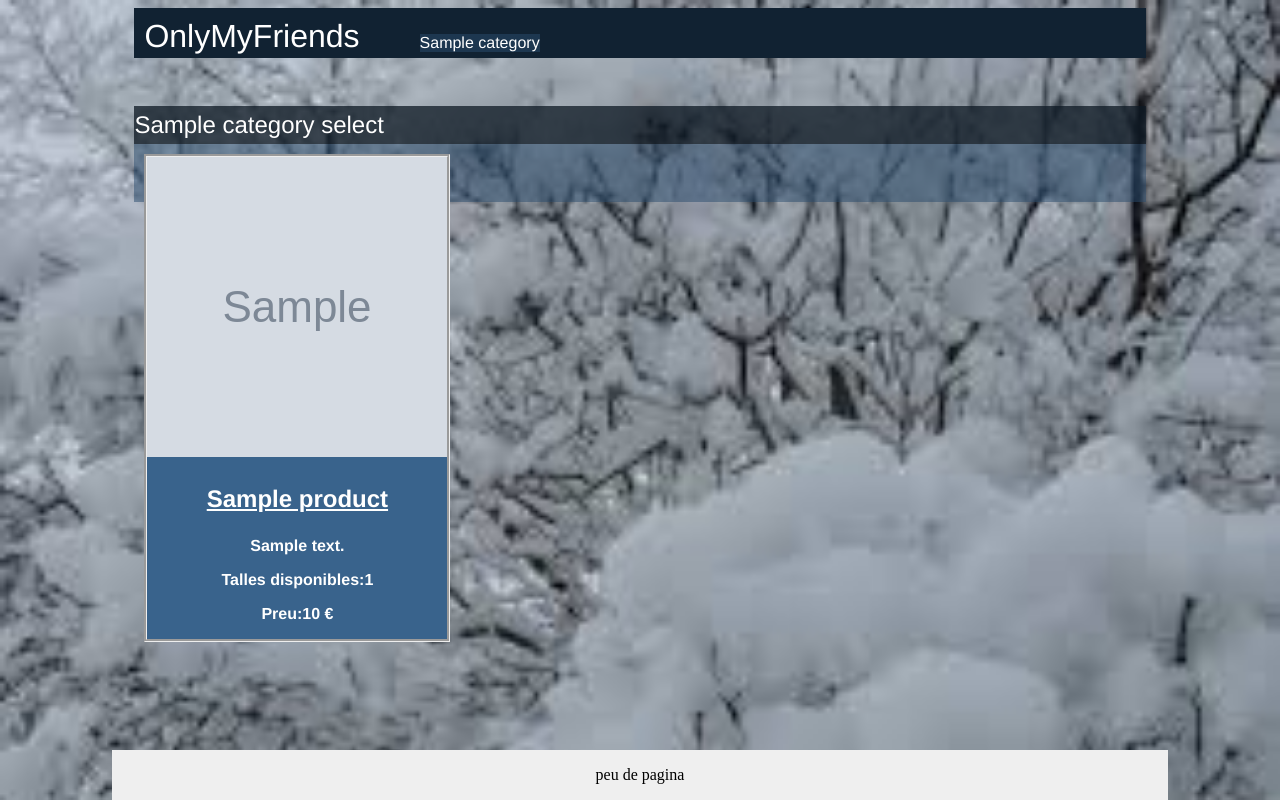
After one commit to monteskier/OnlyMyFriends, a Django app: template templates/products/detailProduct.html in a window 1280 px wide. The commit adds this page. Run offline with Django 3.2, Linux system fonts and the light colour scheme; the template is opened without the code that fills it: most values are stand-ins (such as "Sample title", 1, 10 or a date in 2020); grey boxes marked "Sample" are stand-in pictures.

Commit message:
Ara esta feta la vista i el template de detalls dels productes

```diff
--- a/shop/static/css/layout.css
+++ b/shop/static/css/layout.css
@@ -65,6 +65,49 @@
   margin-right:auto;
 
  }
+
+header{
+	display:block;
+	position:relative;
+	width:80%;
+	background-color:rgb(17, 34, 50);
+	/*background:url('../uploads/images/layout/header.jpg');*/
+	height:50px;
+	margin-left:auto;
+    margin-right:auto;
+}
+footer{
+  position:absolute;
+  right: 0;
+  bottom: 0;
+  left: 0;
+  width:80%;
+  padding: 1rem;
+  background-color: #efefef;
+  text-align: center;
+  margin-left:auto;
+  margin-right:auto;
+}
+
+body{
+	background:url('../uploads/images/layout/header.jpg');
+	background-repeat:no-repeat;
+	background-size:100%;
+}
+
+/**PRODUCTES*/
+ .category{
+	color:white;
+    font-size:1.5em;
+    display:block;
+    float:left;
+    padding-bottom:5px;
+    padding-top:5px;
+    margin-bottom:10px;
+    width:100%;
+    font-family: "Helvetica Neue", Arial, sans-serif;
+    background:rgba(0,0,0,0.5);
+}
 #containerCol{
     display:flex;
     width:100%;
@@ -107,42 +150,28 @@
             background-color:rgba(175, 189, 212,0.4);
             font-size:1em;
         }
-header{
-	display:block;
-	position:relative;
-	width:80%;
-	background-color:rgb(17, 34, 50);
-	/*background:url('../uploads/images/layout/header.jpg');*/
-	height:50px;
-	margin-left:auto;
-    margin-right:auto;
-}
-footer{
-  position:absolute;
-  right: 0;
-  bottom: 0;
-  left: 0;
-  width:80%;
-  padding: 1rem;
-  background-color: #efefef;
-  text-align: center;
-  margin-left:auto;
-  margin-right:auto;
-}
-.category{
-	color:white;
-    font-size:1.5em;
-    display:block;
-    float:left;
-    padding-bottom:5px;
-    padding-top:5px;
-    margin-bottom:10px;
-    width:100%;
-    font-family: "Helvetica Neue", Arial, sans-serif;
-    background:rgba(0,0,0,0.5);
-}
-body{
-	background:url('../uploads/images/layout/header.jpg');
-	background-repeat:no-repeat;
-	background-size:100%;
-}
+#detailProduct{
+	    color:white;
+        font-weight:bold;
+        border-style:groove;
+        list-style-type: none;
+        font:font-family: "Helvetica Neue", Arial, sans-serif;
+        font-size:1em;
+        text-align:center;
+        display:block;
+        width:300px;
+        height:auto;
+        -webkit-transition:0.2s;
+        margin-left:10px;
+        float:left;
+        -moz-transition:0.2s;
+        -transition:0.2s;
+        background-color:rgb(57, 99, 140);
+		}#detailProduct p{
+	        padding:0;
+            top:0;
+		}#detailProduct .title p{
+			color:white;
+			text-decoration:underline;
+    		font-size:1.5em;
+		}
--- a/shop/views.py
+++ b/shop/views.py
@@ -15,7 +15,11 @@
     return render(request, 'products/index.html',{'products':products,'categories':category})
 
 def detailProduct(request, product_id):
-    return HttpResponse("Esta intentat veure les propietats del objecte %s" % product_id)
+    product = Product.objects.get(pk=product_id)
+    categoryAll = Category.objects.all()
+    categorySelect = Category.objects.get(pk=product.category.pk)
+
+    return render(request,'products/detailProduct.html',{'categories':categoryAll, 'product':product,'categorySelect':categorySelect})
 
 def productsOfCategory(request, category_id):
     try:
--- /dev/null
+++ b/templates/products/detailProduct.html
@@ -0,0 +1,12 @@
+{% extends "layout.html" %}
+{% block body %}
+<span class="category">{{categorySelect.name}}</span>
+	<article id="detailProduct">
+		<img src="{{product.img.url}}" alt="Imatge del producte" width="300px" height="300px">
+		<span class="title"><p>{{product.name}}</p></span>
+		<p>{{product.description}}</p>
+		<p>Talles disponibles:{{product.size}}</p>
+		<p>Preu:{{product.price}} €</p>
+
+	</article>
+{% endblock %}
--- a/templates/products/index.html
+++ b/templates/products/index.html
@@ -9,7 +9,7 @@
 
                 {% if product.category.name == category.name %}
 
-                    <article class="products"><p>{{ product.name }}</p>{% if product.img %} <img src='{{ product.img.url }}' width="150px" height="150px" alt="imatge del producte"/> {% endif %}
+                    <article class="products"><a href="shop/{{product.pk}}/detailProduct"><p>{{ product.name }}</p>{% if product.img %} <img src='{{ product.img.url }}' width="150px" height="150px" alt="imatge del producte"/></a> {% endif %}
                         <p>{{product.price}}€</p>
                     </article>
                 {% endif %}
--- a/templates/products/productsOfCategory.html
+++ b/templates/products/productsOfCategory.html
@@ -4,7 +4,7 @@
         <span class="category">Llista de productes de la Categoria: {{categorySelect.name}}</span>
         <section id="containerCol">
             {% for product in products %}
-                <article class="products"><p>{{product.name}}</p>{% if product.img %} <img src='{{ product.img.url }}' width="150px" height="150px" alt="imatge del producte"/> {% endif %}
+                <article class="products"><a href="/shop/{{product.pk}}/detailProduct"><p>{{product.name}}</p>{% if product.img %} <img src='{{ product.img.url }}' width="150px" height="150px" alt="imatge del producte"/> {% endif %}</a>
                 <p>{{product.price}}</p>
                 </article>
             {% endfor %}
```
Also changed, not shown: shop/static/css/product.css (added), 2 other files.
